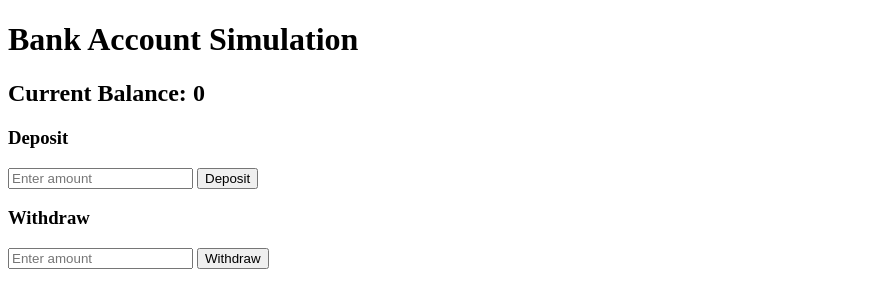
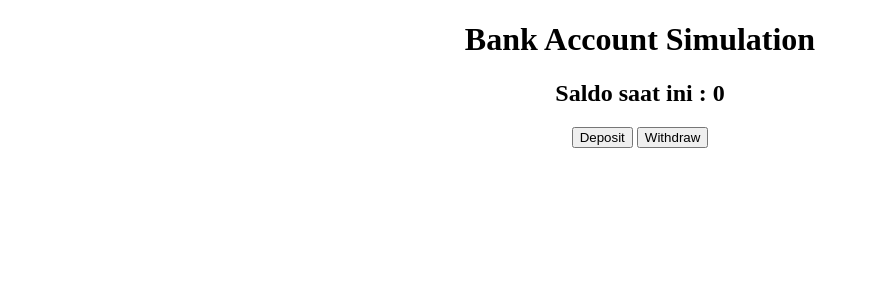
Before and after one commit to MyWhySaputra/Chapter2, a plain HTML site: page challenge2/index.html in a window 1280 px wide. Shown: the whole page, without its empty margins (0-870 px from the left). Drawn offline with Linux system fonts and the light colour scheme.

Commit message:
05/10/2023

```diff
--- a/challenge2/banking_system.js
+++ b/challenge2/banking_system.js
@@ -13,7 +13,7 @@ class BankAccount {
                     throw new Error(alert("Saldo harus lebih besar dari 0"));
                 }
                 this.saldo += angka;
-                document.getElementById("balance").textContent = this.saldo;
+                document.getElementById("saldo").textContent = this.saldo;
                 setTimeout(() => {
                     alert(`Anda deposit sebesar ${angka}, Saldo anda saat ini sebesar ${this.saldo}`);
                 }, 2000);
@@ -36,7 +36,7 @@ class BankAccount {
                     throw new Error(alert("Saldo tidak cukup"));
                 }
                 this.saldo -= angka;
-                document.getElementById("balance").textContent = this.saldo;
+                document.getElementById("saldo").textContent = this.saldo;
                 setTimeout(() => {
                     alert(`Anda withdraw sebesar ${angka}, Saldo anda saat ini sebesar ${this.saldo}`);
                 }, 2000);
--- a/challenge2/index.html
+++ b/challenge2/index.html
@@ -3,24 +3,22 @@
 <head>
     <meta charset="UTF-8">
     <meta name="viewport" content="width=device-width, initial-scale=1.0">
-    <title>Document</title>
+    <style>
+        body {
+            text-align: center;
+        }
+    </style>
+    <title>Challenge 2</title>
 </head>
 <body>
     <h1>Bank Account Simulation</h1>
 
     <div>
-        <h2>Current Balance: <span id="balance">0</span></h2>
+        <h2>Saldo saat ini : <span id="saldo">0</span></h2>
     </div>
 
     <div>
-        <h3>Deposit</h3>
-        <input type="text" id="depositAmount" placeholder="Enter amount">
         <button onclick="deposit()">Deposit</button>
-    </div>
-
-    <div>
-        <h3>Withdraw</h3>
-        <input type="number" id="withdrawAmount" placeholder="Enter amount">
         <button onclick="withdraw()">Withdraw</button>
     </div>
     <script src="banking_system.js"></script>
```
